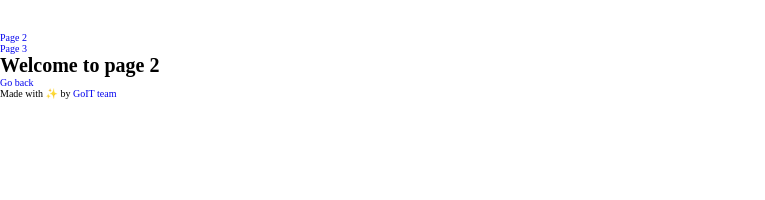
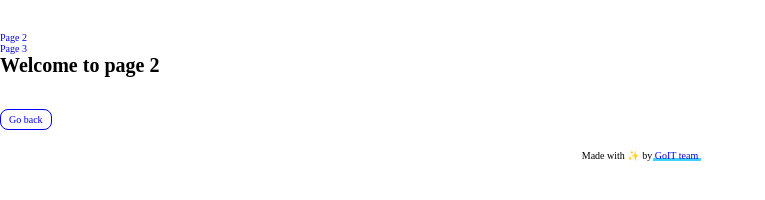
Before and after one commit to Trkcpnemre/goit-js-hw-11, a website built with Vite: page src/page-2.html in a window 1280 px wide. Shown: the whole page, without its empty margins (0-765 px from the left). Built offline with nearby package versions, Linux system fonts and the light colour scheme.

Commit message:
4. commit

```diff
--- a/src/css/styles.css
+++ b/src/css/styles.css
@@ -1,3 +1,7 @@
+@import url('./badges.css');
+@import url('./back-link.css');
+@import url('./footer.css');
+
 *,
 *::after,
 *::before {
```
